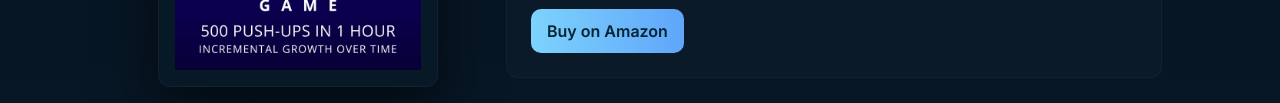
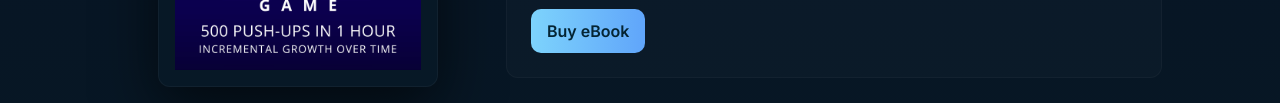
Before and after one commit to swreese/mental-game-500, a plain HTML site: page index.html in a window 1280 px wide. Shown: the part 515-618 px from the top of the page. Drawn offline with Linux system fonts and the light colour scheme.

Commit message:
Update Amazon link to eBook purchase

```diff
--- a/index.html
+++ b/index.html
@@ -65,7 +65,7 @@
         </p>
 
         <div class="ctas" role="region" aria-label="Purchase links">
-          <a id="amazon-link" class="btn primary" href="https://www.amazon.com/" target="_blank" rel="noopener">Buy on Amazon</a>
+          <a id="amazon-link" class="btn primary" href="https://www.amazon.com/dp/B0H5L6KBWD" target="_blank" rel="noopener">Buy eBook</a>
         </div>
       </section>
     </main>
```
